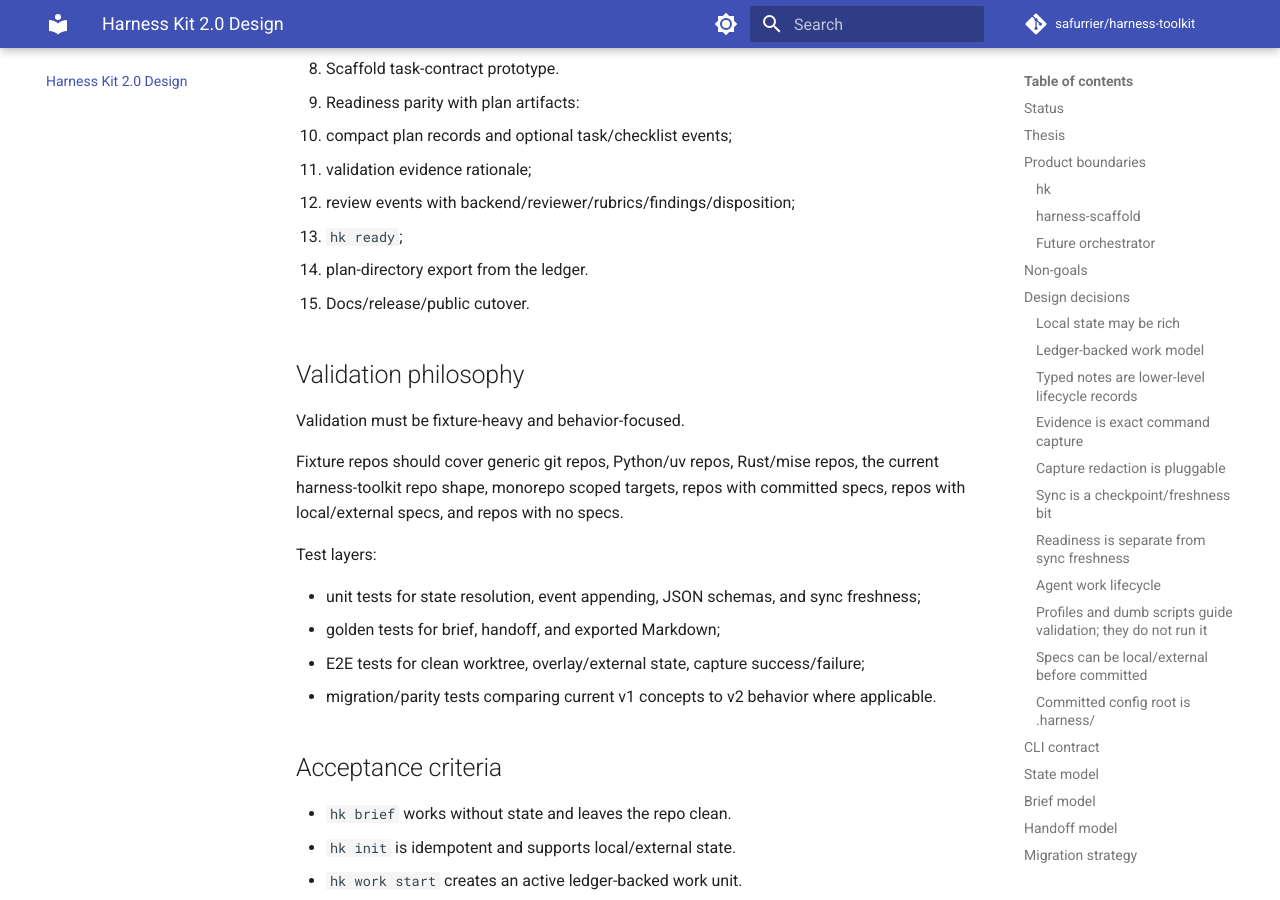
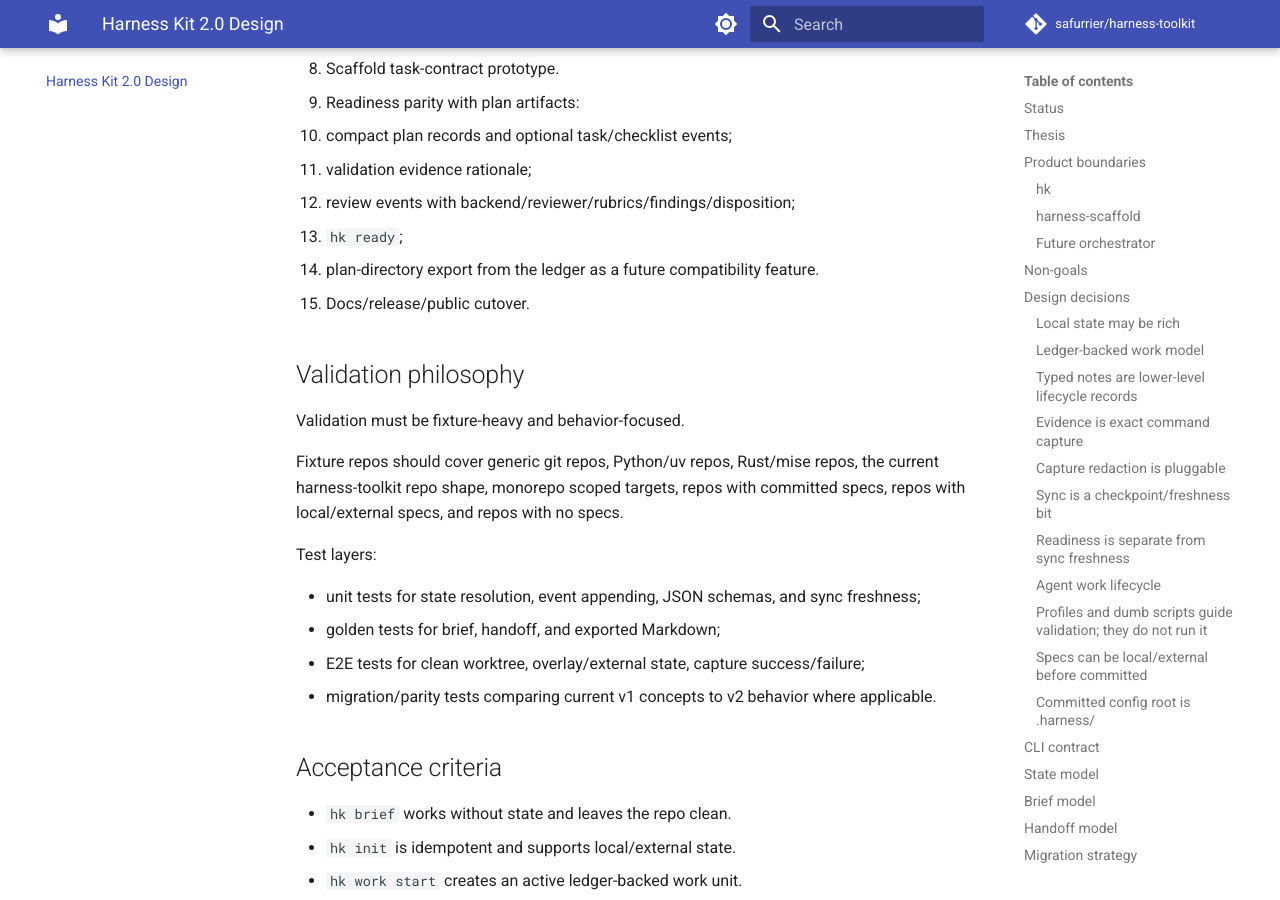
Before and after one commit to safurrier/agent-scaffold, an MkDocs documentation site: the page built from docs/harness-kit-2-design.md, in a window 1280 px wide and 900 px high, scrolled down 8981 px. Built offline with MkDocs 1.6.1 and Material for MkDocs 9.7.7, drawn with Linux system fonts in a browser that asks for light colours; comment, search, counter and statistics services are not loaded.

Commit message:
fix: align hk export contract

```diff
--- a/docs/harness-kit-2-design.md
+++ b/docs/harness-kit-2-design.md
@@ -400,7 +400,7 @@ Each implementation phase must:
    - validation evidence rationale;
    - review events with backend/reviewer/rubrics/findings/disposition;
    - `hk ready`;
-   - plan-directory export from the ledger.
+   - plan-directory export from the ledger as a future compatibility feature.
 10. Docs/release/public cutover.
 
 ## Validation philosophy
```
Also changed, not shown: other parts of docs/harness-kit-2-design.md (+1 -1 lines), .ai/plans/2026-05-04-144024-hk2-lifecycle-recenter/VALIDATION.md (+11 -1 lines), SPEC.md (+1 -1 lines), 1 other file.
